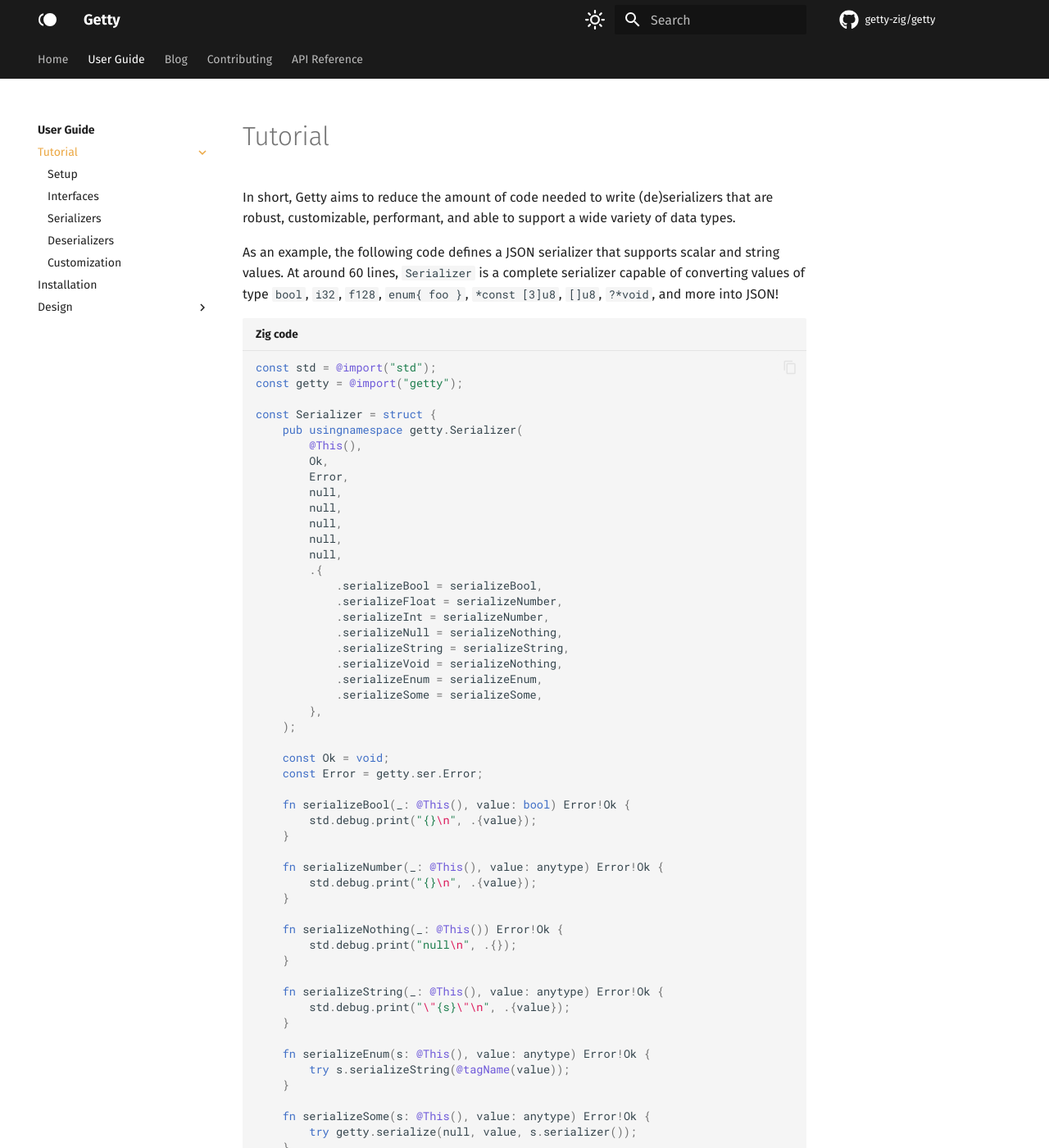
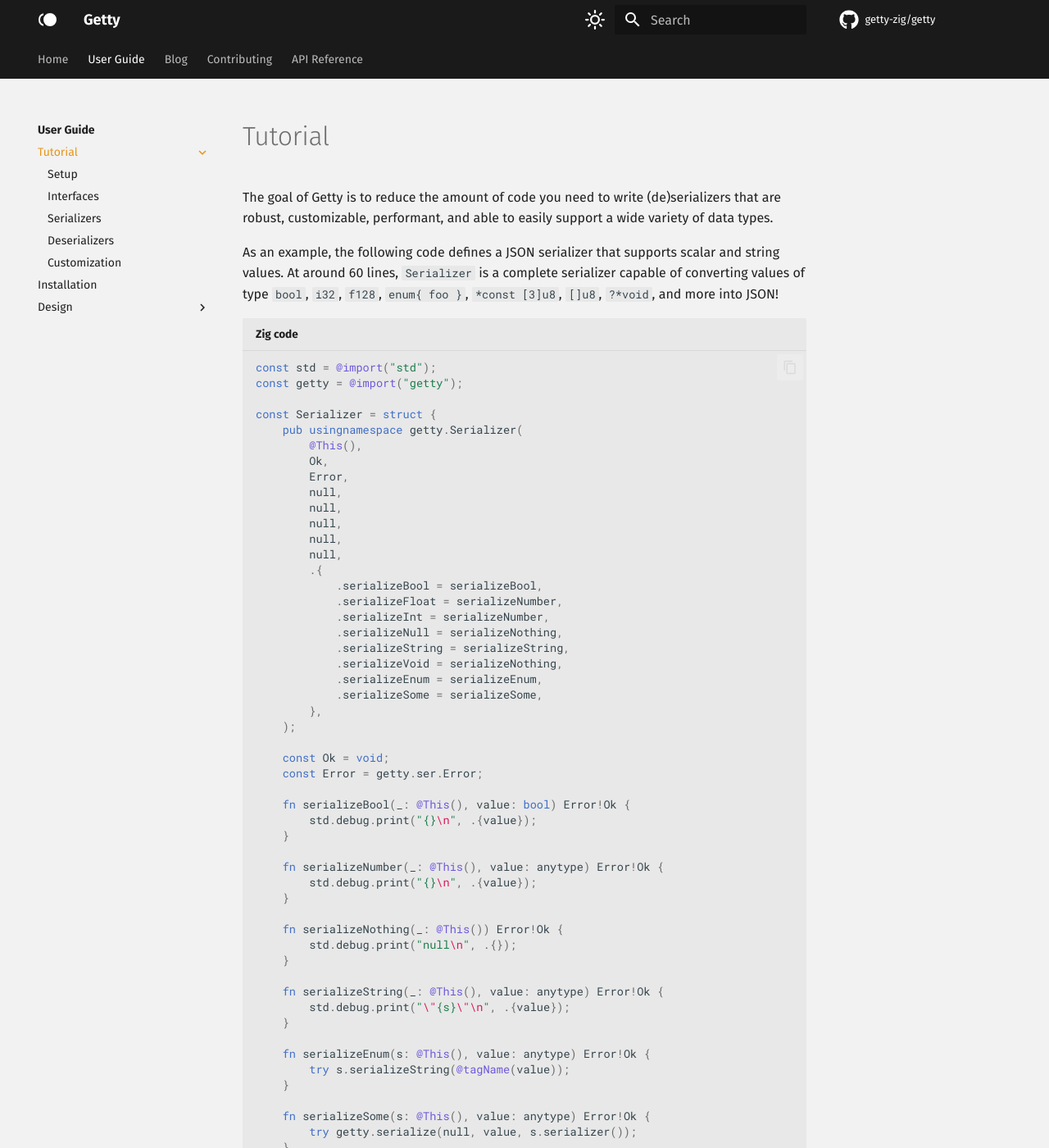
Before and after one commit to getty-zig/getty.so, an MkDocs documentation site: the page built from docs/user-guide/tutorial/index.md, in a window 1280 px wide and 1400 px high. Shown: the whole window at 82% size. Built offline with MkDocs 1.6.1 and Material for MkDocs 9.7.7, drawn with Linux system fonts in a browser that asks for light colours; comment, search, counter and statistics services are not loaded.

Commit message:
Update light mode colors

```diff
--- a/docs/stylesheets/extra.css
+++ b/docs/stylesheets/extra.css
@@ -5,9 +5,13 @@
     --md-primary-fg-color:             hsla(var(--md-hue), 0%, 10% , 1);
     --md-primary-fg-color--light:      hsla(var(--md-hue), 0%, 11% , 1);
     --md-primary-fg-color--dark:       hsla(var(--md-hue), 0%, 8% , 1);
+    --md-default-bg-color:             hsla(var(--md-hue), 0%, 95%, 1);
+
+    /* Code colors */
+    --md-code-bg-color:                hsla(var(--md-hue), 0%, 91%, 1);
 
     /* Links */
-    --md-typeset-a-color:              hsla(36, 81%, 59% , 1);
+    --md-typeset-a-color:              hsla(36, 81%, 50% , 1);
 
     /* Accent colors */
     --md-accent-fg-color:              hsla(36, 81%, 59% , 1);
--- a/docs/user-guide/tutorial/index.md
+++ b/docs/user-guide/tutorial/index.md
@@ -1,7 +1,7 @@
 # Tutorial
 
-In short, Getty aims to reduce the amount of code needed to write
-(de)serializers that are robust, customizable, performant, and able to support
+The goal of Getty is to reduce the amount of code you need to write
+(de)serializers that are robust, customizable, performant, and able to easily support
 a wide variety of data types.
 
 As an example, the following code defines a JSON serializer that supports
```
